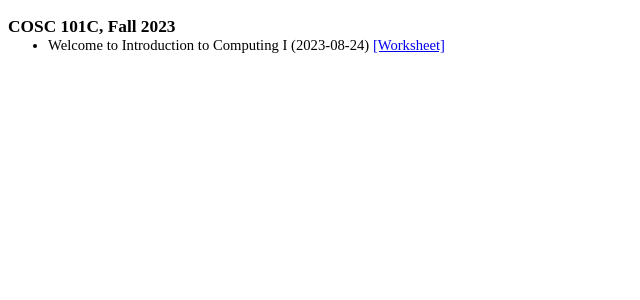
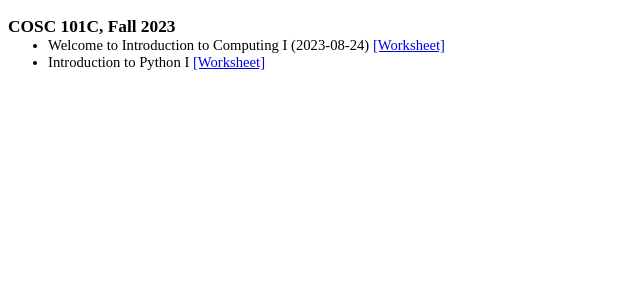
Before and after one commit to georgianahaldeman/cosc101, a Jekyll site: the page built from docs/notes/index.md, in a window 1280 px wide. Shown: the top 300 px of the page, without its empty margins (0-640 px from the left). Built offline with Jekyll 4.4.1, drawn with Linux system fonts in a browser that asks for light colours; our own code applies the rules of GitHub Pages for plain Markdown files.

Commit message:
8_25 practice

```diff
--- a/docs/notes/index.md
+++ b/docs/notes/index.md
@@ -1,3 +1,5 @@
 # COSC 101C, Fall 2023
 
 - Welcome to Introduction to Computing I (2023-08-24) [[Worksheet]](./8_24.pdf)
+
+- Introduction to Python I [[Worksheet]](./8_25.pdf)
```
Also changed, not shown: 4 other files.
